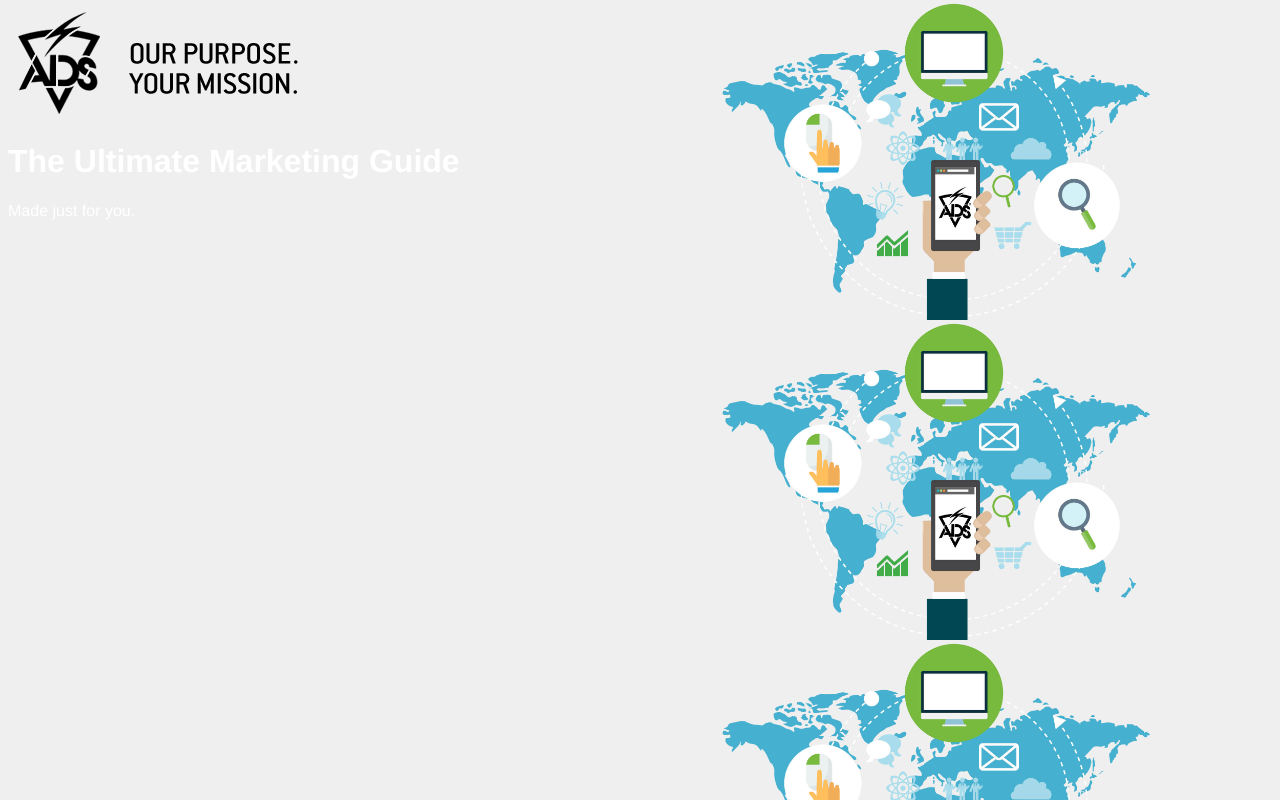
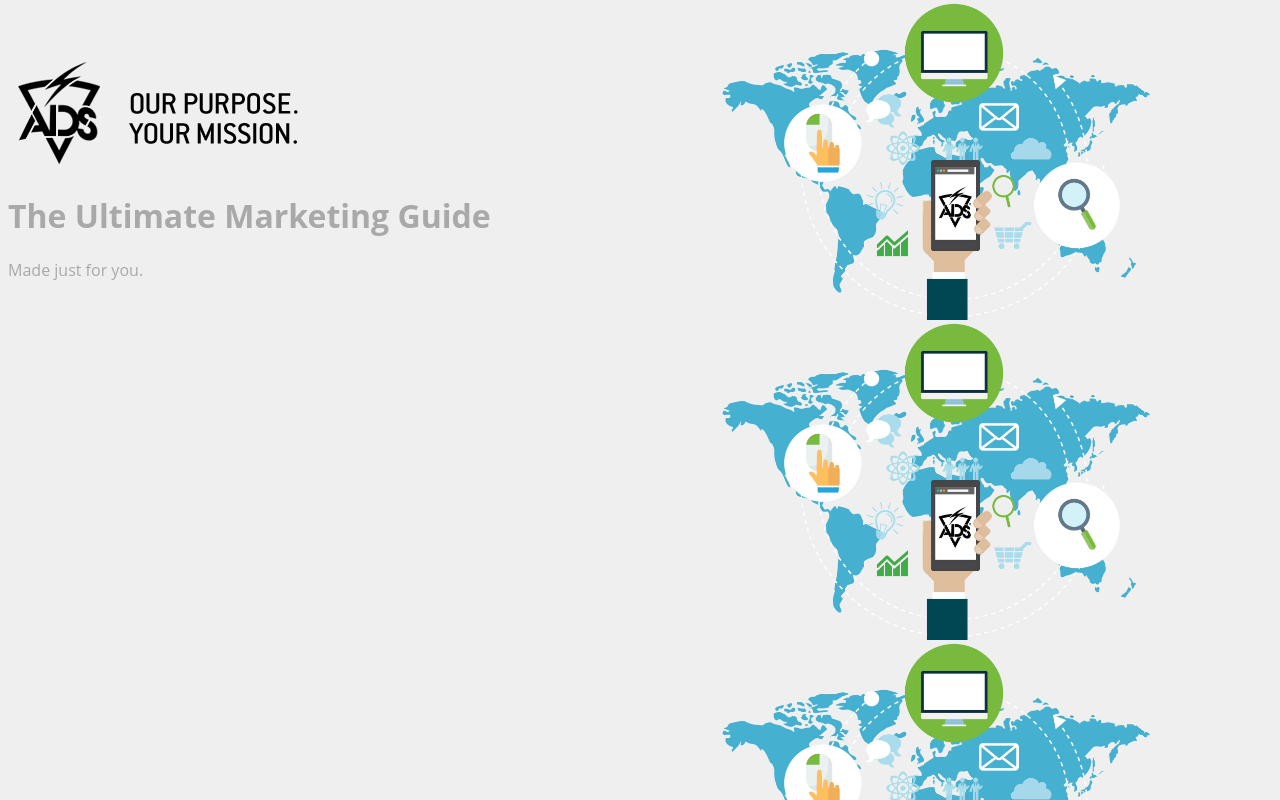
Before and after one commit to dkavan/dkavan.github.io, a plain HTML site: page unit3/index.html in a window 1280 px wide. Drawn offline with Linux system fonts and the light colour scheme.

Commit message:
Update css

```diff
--- a/unit3/css/style.css
+++ b/unit3/css/style.css
@@ -1,7 +1,9 @@
 body {
   text-align: left;
+  padding-top: 50px;
   background-image: url(../images/Marketing-Library-Hero-Image.jpg);
   background-size: cover;
-  color: #FFFFFF;
-  font-family: Helvetica;
+  background-repeat-y: no-repeat;
+  color: #a9a9a9;
+  font-family: Open Sans;
 }
```
